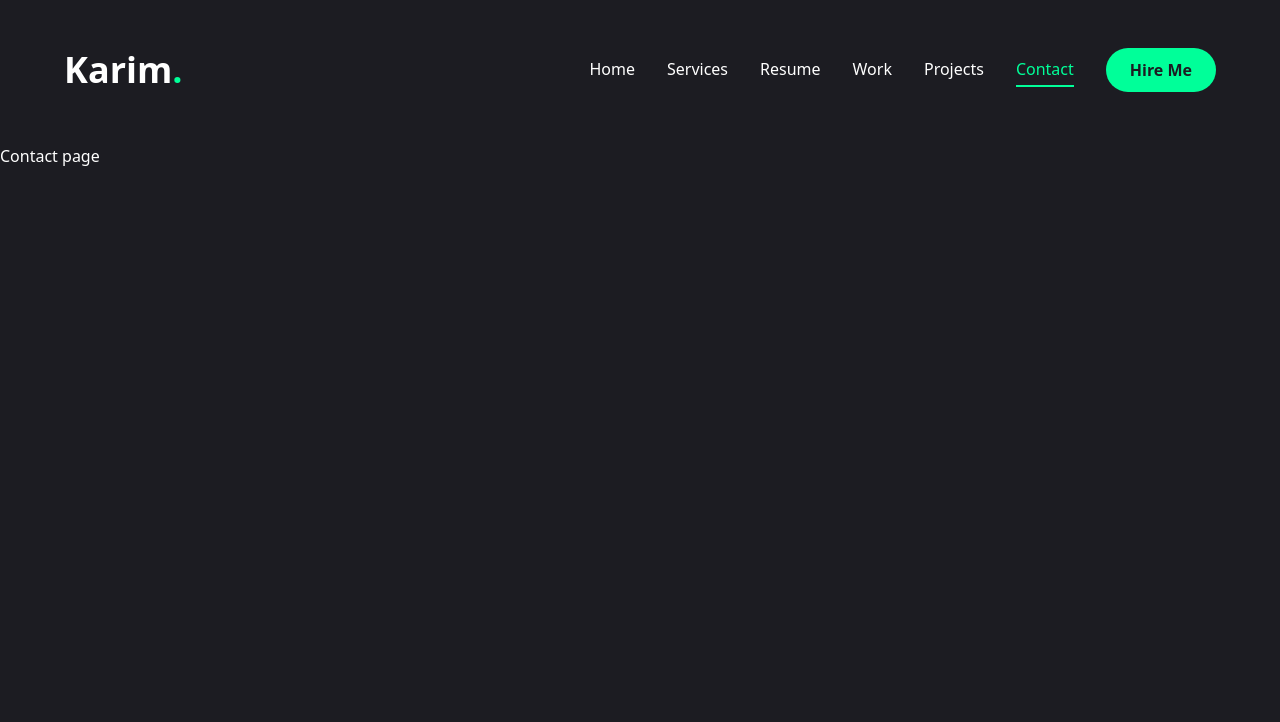
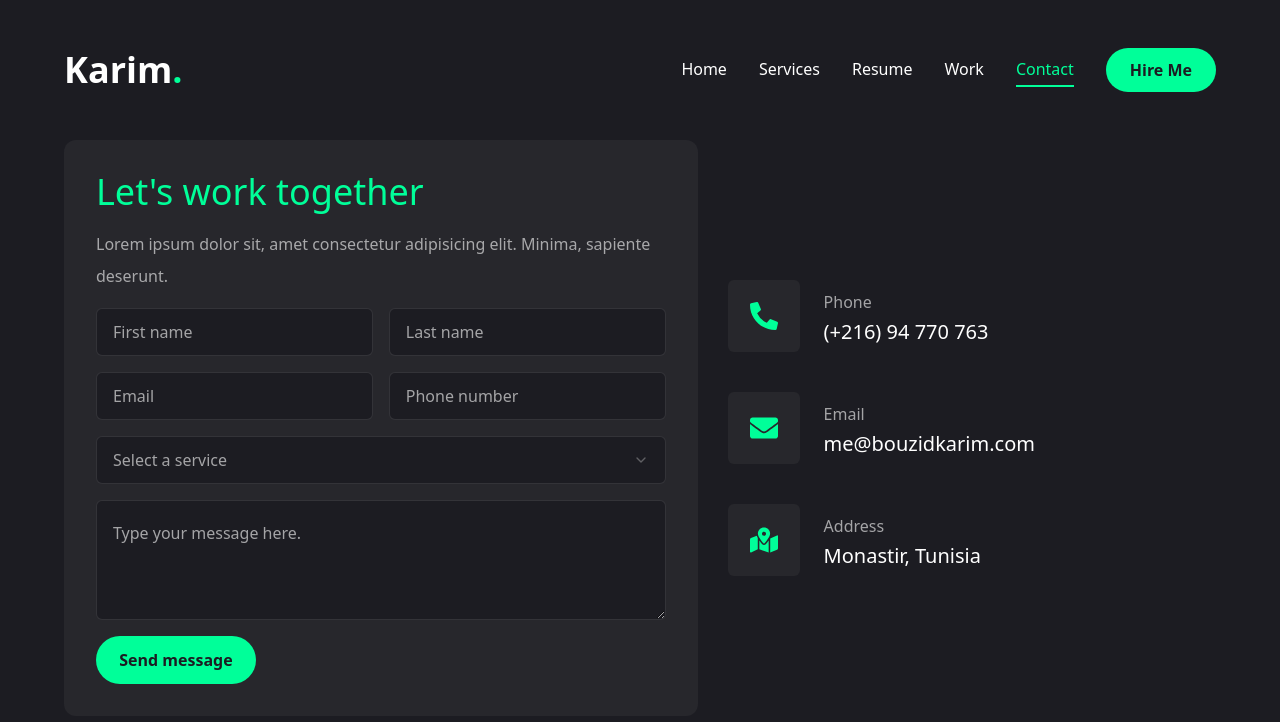
Before and after one commit to Karim-bz/personal-portfolio-v2, a Next.js app: page /contact in a window 1280 px wide. Shown: the top 722 px of the page. Built offline with nearby package versions, Linux system fonts and the light colour scheme.

Commit message:
Contact page

```diff
--- a/app/contact/page.jsx
+++ b/app/contact/page.jsx
@@ -1,5 +1,110 @@
+"use client";
+import { Button } from "@/components/ui/button";
+import { Input } from "@/components/ui/input";
+import { Textarea } from "@/components/ui/textarea";
+import {
+  Select,
+  SelectContent,
+  SelectGroup,
+  SelectItem,
+  SelectLabel,
+  SelectTrigger,
+  SelectValue,
+} from "@/components/ui/select";
+import { FaPhoneAlt, FaEnvelope, FaMapMarkedAlt } from "react-icons/fa";
+import { motion } from "framer-motion";
+
+const info = [
+  {
+    icon: <FaPhoneAlt />,
+    title: "Phone",
+    description: "(+216) 94 770 763",
+  },
+  {
+    icon: <FaEnvelope />,
+    title: "Email",
+    description: "me@bouzidkarim.com",
+  },
+  {
+    icon: <FaMapMarkedAlt />,
+    title: "Address",
+    description: "Monastir, Tunisia",
+  },
+];
 const Contact = () => {
-  return <div>Contact page</div>;
+  return (
+    <motion.section
+      initial={{ opacity: 0 }}
+      animate={{
+        opacity: 1,
+        transition: { delay: 2.4, duration: 0.4, ease: "easeIn" },
+      }}
+      // className="py-2"
+    >
+      <div className="container mx-auto px-4 lg:px-8 xl:px-16">
+        <div className="flex flex-col xl:flex-row gap-7.5">
+          {/* FORM */}
+          <div className="xl:w-[55%] order-2 xl:order-0">
+            <form className="flex flex-col gap-4 p-8 bg-[#27272c] rounded-xl">
+              <h3 className="text-4xl text-accent">Let's work together</h3>
+              <p className="text-white/60">
+                Lorem ipsum dolor sit, amet consectetur adipisicing elit.
+                Minima, sapiente deserunt.
+              </p>
+              {/* Input */}
+              <div className="grid grid-cols-1 md:grid-cols-2 gap-4">
+                <Input type="firstname" placeholder="First name" />
+                <Input type="lastname" placeholder="Last name" />
+                <Input type="email" placeholder="Email" />
+                <Input type="phone" placeholder="Phone number" />
+              </div>
+              {/* Select */}
+              <Select>
+                <SelectTrigger className="w-full">
+                  <SelectValue placeholder="Select a service" />
+                </SelectTrigger>
+                <SelectContent>
+                  <SelectGroup>
+                    <SelectLabel>Select a service</SelectLabel>
+                    <SelectItem value="web">WEB Dev</SelectItem>
+                    <SelectItem value="mobile">Mobile Dev</SelectItem>
+                    <SelectItem value="logo">Logo Design</SelectItem>
+                  </SelectGroup>
+                </SelectContent>
+              </Select>
+              {/* Text Area */}
+              <Textarea
+                className="h-30"
+                placeholder="Type your message here."
+              />
+              {/* Btn */}
+              <Button size="md" className="max-w-40">
+                Send message
+              </Button>
+            </form>
+          </div>
+          {/* INFO */}
+          <div className="flex-1 flex items-center xl:justify-start order-1 xl:order-0 mb-8 xl:mb-0">
+            <ul className="flex flex-col gap-10">
+              {info.map((item, index) => {
+                return (
+                  <li key={index} className="flex items-center gap-6">
+                    <div className="w-13 h-13 xl:w-18 xl:h-18 bg-[#27272c] text-accent rounded-md flex items-center justify-center">
+                      <div className="text-[28px]">{item.icon}</div>
+                    </div>
+                    <div className="flex-1">
+                      <p className="text-white/60">{item.title}</p>
+                      <h3 className="text-xl">{item.description}</h3>
+                    </div>
+                  </li>
+                );
+              })}
+            </ul>
+          </div>
+        </div>
+      </div>
+    </motion.section>
+  );
 };
 
 export default Contact;
--- a/app/projects/page.jsx
+++ /dev/null
@@ -1,5 +0,0 @@
-const Projects = () => {
-  return <div>Projects page</div>;
-};
-
-export default Projects;
--- a/components/MobileNav.jsx
+++ b/components/MobileNav.jsx
@@ -9,7 +9,6 @@
   { name: "services", path: "/services" },
   { name: "resume", path: "/resume" },
   { name: "work", path: "/work" },
-  { name: "projects", path: "/projects" },
   { name: "contact", path: "/contact" },
 ];
 
--- a/components/Nav.jsx
+++ b/components/Nav.jsx
@@ -8,7 +8,6 @@
   { name: "services", path: "/services" },
   { name: "resume", path: "/resume" },
   { name: "work", path: "/work" },
-  { name: "projects", path: "/projects" },
   { name: "contact", path: "/contact" },
 ];
 
--- a/components/ui/input.jsx
+++ b/components/ui/input.jsx
@@ -1,6 +1,6 @@
-import * as React from "react"
+import * as React from "react";
 
-import { cn } from "@/lib/utils"
+import { cn } from "@/lib/utils";
 
 function Input({ className, type, ...props }) {
   return (
@@ -8,14 +8,12 @@
       type={type}
       data-slot="input"
       className={cn(
-        "file:text-foreground placeholder:text-muted-foreground selection:bg-primary selection:text-primary-foreground dark:bg-input/30 border-input h-9 w-full min-w-0 rounded-md border bg-transparent px-3 py-1 text-base shadow-xs transition-[color,box-shadow] outline-none file:inline-flex file:h-7 file:border-0 file:bg-transparent file:text-sm file:font-medium disabled:pointer-events-none disabled:cursor-not-allowed disabled:opacity-50 md:text-sm",
-        "focus-visible:border-ring focus-visible:ring-ring/50 focus-visible:ring-[3px]",
-        "aria-invalid:ring-destructive/20 dark:aria-invalid:ring-destructive/40 aria-invalid:border-destructive",
+        "flex h-12 rounded-md border border-white/10 focus:border-accent font-light bg-primary px-4 py-5 text-base placeholder:text-white/60 outline-none",
         className
       )}
       {...props}
     />
-  )
+  );
 }
 
-export { Input }
+export { Input };
--- a/components/ui/select.jsx
+++ b/components/ui/select.jsx
@@ -24,7 +24,7 @@
       data-slot="select-trigger"
       data-size={size}
       className={cn(
-        "border-input data-placeholder:text-muted-foreground [&_svg:not([class*='text-'])]:text-muted-foreground focus-visible:border-ring focus-visible:ring-ring/50 aria-invalid:ring-destructive/20 dark:aria-invalid:ring-destructive/40 aria-invalid:border-destructive dark:bg-input/30 dark:hover:bg-input/50 flex w-fit items-center justify-between gap-2 rounded-md border bg-transparent px-3 py-2 text-sm whitespace-nowrap shadow-xs transition-[color,box-shadow] outline-none focus-visible:ring-[3px] disabled:cursor-not-allowed disabled:opacity-50 data-[size=default]:h-9 data-[size=sm]:h-8 *:data-[slot=select-value]:line-clamp-1 *:data-[slot=select-value]:flex *:data-[slot=select-value]:items-center *:data-[slot=select-value]:gap-2 [&_svg]:pointer-events-none [&_svg]:shrink-0 [&_svg:not([class*='size-'])]:size-4",
+        "flex h-12 w-full items-center justify-between rounded-md border border-white/10 bg-primary px-4 py-5 text-base text-white/60 placeholder:text-white/10 focus:border-accent outline-none",
         className
       )}
       {...props}
@@ -49,7 +49,7 @@
       <SelectPrimitive.Content
         data-slot="select-content"
         className={cn(
-          "bg-popover text-popover-foreground data-[state=open]:animate-in data-[state=closed]:animate-out data-[state=closed]:fade-out-0 data-[state=open]:fade-in-0 data-[state=closed]:zoom-out-95 data-[state=open]:zoom-in-95 data-[side=bottom]:slide-in-from-top-2 data-[side=left]:slide-in-from-right-2 data-[side=right]:slide-in-from-left-2 data-[side=top]:slide-in-from-bottom-2 relative z-50 max-h-(--radix-select-content-available-height) min-w-32 origin-(--radix-select-content-transform-origin) overflow-x-hidden overflow-y-auto rounded-md border shadow-md",
+          "bg-primary text-white data-[state=open]:animate-in data-[state=closed]:animate-out data-[state=closed]:fade-out-0 data-[state=open]:fade-in-0 data-[state=closed]:zoom-out-95 data-[state=open]:zoom-in-95 data-[side=bottom]:slide-in-from-top-2 data-[side=left]:slide-in-from-right-2 data-[side=right]:slide-in-from-left-2 data-[side=top]:slide-in-from-bottom-2 relative z-50 max-h-(--radix-select-content-available-height) min-w-32 origin-(--radix-select-content-transform-origin) overflow-x-hidden overflow-y-auto rounded-md border shadow-md",
           position === "popper" &&
             "data-[side=bottom]:translate-y-1 data-[side=left]:-translate-x-1 data-[side=right]:translate-x-1 data-[side=top]:-translate-y-1",
           className
@@ -89,7 +89,7 @@
     <SelectPrimitive.Item
       data-slot="select-item"
       className={cn(
-        "focus:bg-accent focus:text-accent-foreground [&_svg:not([class*='text-'])]:text-muted-foreground relative flex w-full cursor-default items-center gap-2 rounded-sm py-1.5 pr-8 pl-2 text-sm outline-hidden select-none data-disabled:pointer-events-none data-disabled:opacity-50 [&_svg]:pointer-events-none [&_svg]:shrink-0 [&_svg:not([class*='size-'])]:size-4 *:[span]:last:flex *:[span]:last:items-center *:[span]:last:gap-2",
+        "focus:bg-accent focus:text-primary [&_svg:not([class*='text-'])]:text-muted-foreground relative flex w-full cursor-default items-center gap-2 rounded-sm py-1.5 pr-8 pl-2 text-sm outline-hidden select-none data-disabled:pointer-events-none data-disabled:opacity-50 [&_svg]:pointer-events-none [&_svg]:shrink-0 [&_svg:not([class*='size-'])]:size-4 *:[span]:last:flex *:[span]:last:items-center *:[span]:last:gap-2",
         className
       )}
       {...props}
--- a/components/ui/textarea.jsx
+++ b/components/ui/textarea.jsx
@@ -7,7 +7,7 @@
     <textarea
       data-slot="textarea"
       className={cn(
-        "border-input placeholder:text-muted-foreground focus-visible:border-ring focus-visible:ring-ring/50 aria-invalid:ring-destructive/20 dark:aria-invalid:ring-destructive/40 aria-invalid:border-destructive dark:bg-input/30 flex field-sizing-content min-h-16 w-full rounded-md border bg-transparent px-3 py-2 text-base shadow-xs transition-[color,box-shadow] outline-none focus-visible:ring-[3px] disabled:cursor-not-allowed disabled:opacity-50 md:text-sm",
+        "flex min-h-20 w-full rounded-md border border-white/10 bg-primary px-4 py-5 text-base placeholder:text-white/60 focus-visible:outline-none focus-visible:ring-1 focus-visible:ring-accent focus-visible:ring-offset-0 disabled:cursor-not-allowed disabled:opacity-50",
         className
       )}
       {...props}
```
